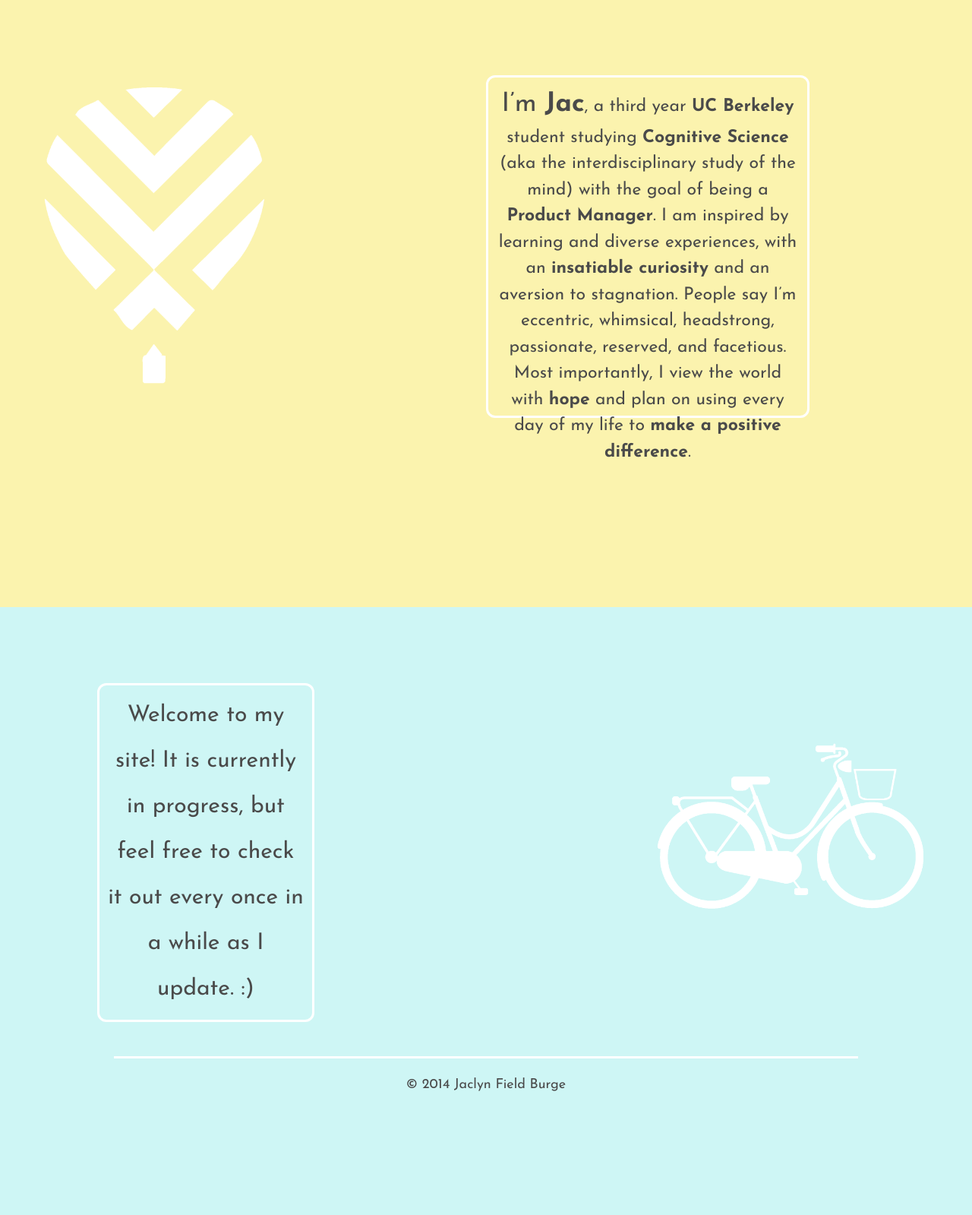
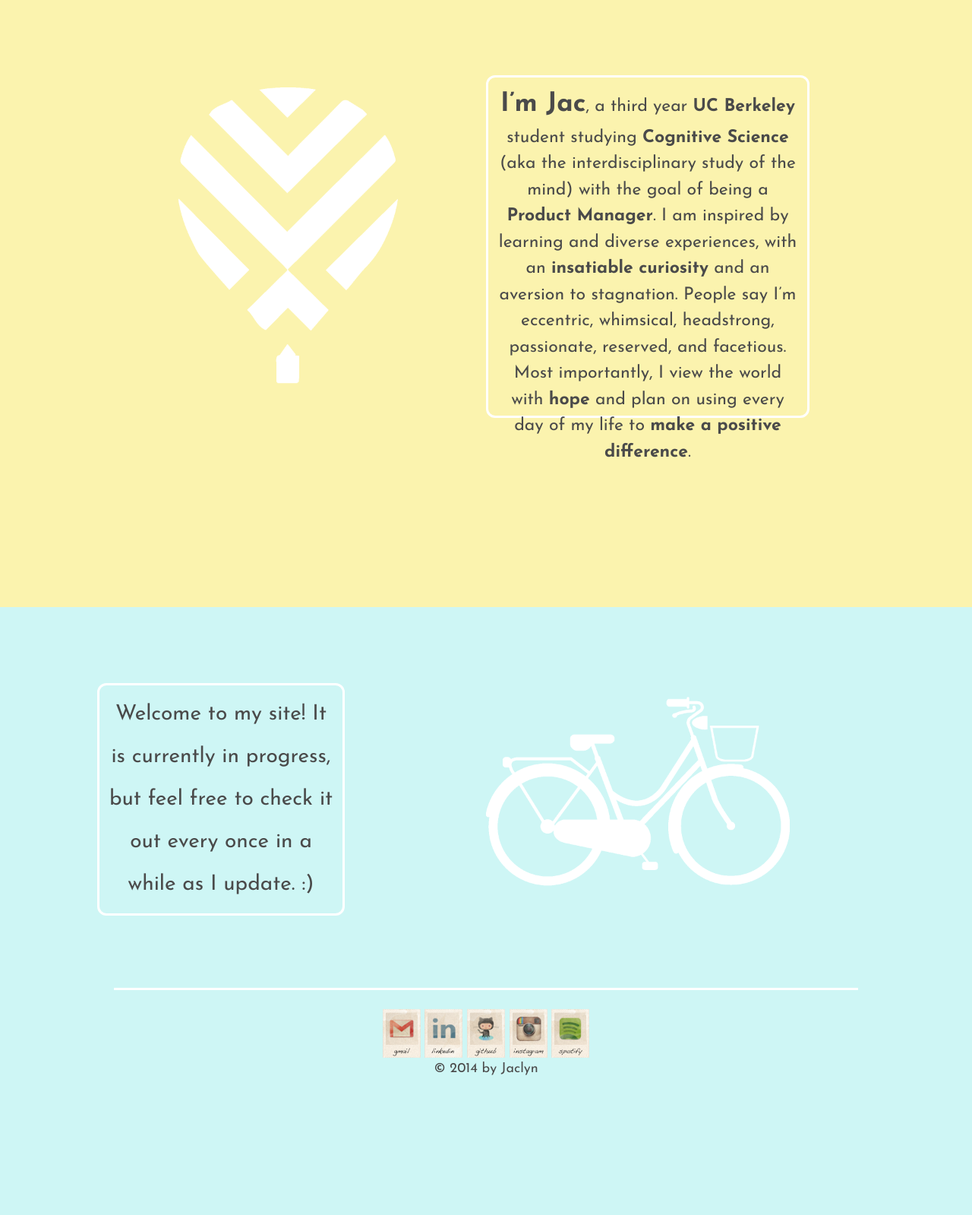
Before and after one commit to jacburge/my_website, a Flask app: page / in a window 1280 px wide. Shown: the part 801-2400 px from the top of the page at 76% size. Run offline with Flask 2, Linux system fonts and the light colour scheme; grey boxes are pictures that could not be loaded.

Commit message:
Social media icon links

```diff
--- a/app/static/css/style.css
+++ b/app/static/css/style.css
@@ -34,6 +34,13 @@ a {
 	border-bottom:1px solid #E6E6E6;
 	opacity:.95;
 	z-index:100;
+}
+
+#social {
+	position:relative;
+	margin-left:auto;
+	margin-right:auto;
+	width:70%;
 }
 
 /*807*/
@@ -94,6 +101,10 @@ a {
 	height:90;
 	margin-top:-12;
 	margin-left:-5;
+}
+
+.social-icon {
+	width:50;
 }
 
 #home {
@@ -197,7 +208,7 @@ a {
 	font-size:18px;
 	z-index:5;
 	position:relative;
-	bottom:-145px;
+	bottom:-195px;
 }
 
 hr {
@@ -212,11 +223,11 @@ hr {
 
 #bicycle {
 	display:block;
-	height:350px;
-	width:350px;
-	top:120px;
+	height:400px;
+	width:400px;
+	top:50px;
 	position:absolute;
-	right:5%;
+	left:50%;
 	z-index:5;
 }
 
@@ -224,10 +235,10 @@ hr {
 	display:block;
 	height:400px;
 	width:400px;
-	float:left;
+	right:50%;
 	top:110px;
-	position:relative;
-	margin-right:auto;
+	position:absolute;
+	margin-right:5%;
 	z-index:5;
 }
 
@@ -263,13 +274,11 @@ hr {
 }
 
 #aboutme {
-	margin-left:auto;
-	margin-right:auto;
+	margin-left:0;
 	width:400px;
 	height:425;
-	top:-20px;
-	float:left;
-	margin-left:0%;
+	top:100px;
+	left:50%;
 	color:#4a4a4a;
 	font-size:23px;
 	line-height:1.5;
@@ -278,17 +287,17 @@ hr {
 	padding:10px;
 	text-align:center;
 	z-index:6;
-	position:relative;
+	position:absolute;
 }
 
 #welcome {
 	margin-right: auto;
-	width: 260px;
+	width: 300px;
 	top: 100px;
 	float: left;
 	margin-left: 10%;
 	color: #4a4a4a;
-	font-size: 30px;
+	font-size: 28px;
 	line-height: 2;
 	border: 3px solid white;
 	border-radius: 12px;
@@ -474,6 +483,10 @@ hr {
 	margin-right:20;
 }
 
+.social-icon {
+	width:35;
+}
+
 #home {
 	color:#4A4A4A;
 	font-size:16;
@@ -610,7 +623,7 @@ hr {
 	font-size:18px;
 	z-index:10;
 	position:absolute;
-	bottom:60px;
+	bottom:90px;
 }
 
 hr {
@@ -810,7 +823,6 @@ li {
 	margin-right:auto;
 	margin-top:30;
 	margin-bottom:30;
-
 }
 
 }
--- a/app/templates/creative.html
+++ b/app/templates/creative.html
@@ -80,7 +80,7 @@
 		<div class="photo-caption">Spring</div>
 	</div>
 	<div class="photo">
-		<img class="img-scaled" src="/static/img/Portfolio_Pics/baybridge.JPG"/>
+		<img class="img-scaled" src="/static/img/Portfolio_Pics/baybridge_2.JPG"/>
 		<div class="photo-caption">Bay Bridge</div>
 	</div>
 	<div class="photo">
--- a/app/templates/index.html
+++ b/app/templates/index.html
@@ -16,7 +16,7 @@
 		<div class="overlay"></div>
 		<div class="nav-bar">
 				<a href="/"><img class="logo" src="/static/img/jfb_thick.svg"></a>
-				<!-- <div id="home">Home</div> -->
+				<div id="home">Home</div>
 				<a class="tabs" id="just_for_fun" href="/fun">JUST FOR FUN</a>
 				 <a class="tabs" id="creative_outlets" href="/creative">CREATIVE OUTLETS</a>
 				<a class="tabs" id="professional" href="/professional">PROFESSIONAL</a>
@@ -59,7 +59,7 @@
 					<!-- Hot Air Balloon designed by Ealancheliyan s from the Noun Project -->
 					<div id="directory">
 						<div id="aboutme">
-							<span style="font-size:35">I’m <b>Jac</b></span>, a third year <b>UC Berkeley</b> student studying <b>Cognitive Science</b> (aka the interdisciplinary study of the mind) with the goal of being a <b>Product Manager</b>. I am inspired by learning and diverse experiences, with an <b>insatiable curiosity</b> and an aversion to stagnation. People say I’m eccentric, whimsical, headstrong, passionate, reserved, and facetious. Most importantly, I view the world with <b>hope</b> and plan on using every day of my life to <b>make a positive difference</b>.
+							<span style="font-size:35"><b>I’m Jac</b></span>, a third year <b>UC Berkeley</b> student studying <b>Cognitive Science</b> (aka the interdisciplinary study of the mind) with the goal of being a <b>Product Manager</b>. I am inspired by learning and diverse experiences, with an <b>insatiable curiosity</b> and an aversion to stagnation. People say I’m eccentric, whimsical, headstrong, passionate, reserved, and facetious. Most importantly, I view the world with <b>hope</b> and plan on using every day of my life to <b>make a positive difference</b>.
 						</div>
 					</div>
 			</div>
@@ -70,23 +70,17 @@
 				<!-- Bicycle designed by Fabio Meroni from the Noun Project-->
 			<div id="welcome">
 			Welcome to my site! It is currently in progress, but feel free to check it out every once in a while as I update. :)
-	<!-- 		Facts:
-			<ul>
-				<li>As a farmer's daughter, I am skilled in harvesting grapes, labeling boxes, and fixing trellises.</li>
-				<li>My high school summers were spent going to Pipe Organ camp (twice, in Seattle and San Diego) and Constitution camp (once, in D.C.).</li>
-				<li>I've been to 7 countries.</li>
-				<li>Madame Curie is the coolest woman who ever lived.</li>
-				<li>I can play (defined as having performed with at least once in my life) 11 different instruments.</li>
-				<li>Eggplant is my absolute favorite vegetable.</li>
-				<li>I love martial arts movies.</li>
-			</ul> -->
-		</div>
-			<div>
-
 			</div>
 		<div class="footer">
 			<hr>
-				&copy; 2014 Jaclyn Field Burge
+		<div id="social">
+			<a href="mailto:jacburge@berkeley.edu"><img class="social-icon" src="static/img/gmail.png"/></a>
+			<a href="http://linkedin.com/in/jacburge"><img class="social-icon" src="/static/img/linkedin.png" /></a>
+			<a href="http://github.com/jacburge"><img class="social-icon" src="/static/img/github.png"/></a>
+			<a href="http://instagram.com/sumi_field"><img class="social-icon" src="static/img/instagram.png"/></a>
+			<a href="http://open.spotify.com/user/jacburge"><img class="social-icon" src="/static/img/spotify.png"/></a>
+		</div>
+				&copy; 2014 by Jaclyn
 		</div>
 		</section>
 	<div id="toggle-menu" style="display:none">
```
Also changed, not shown: app/static/img/Portfolio_Pics/autumn.JPG, app/static/img/github.png (added), app/static/img/gmail.png (added), app/static/img/instagram.png (added), app/static/img/linkedin.png (added), app/static/img/spotify.png (added).
